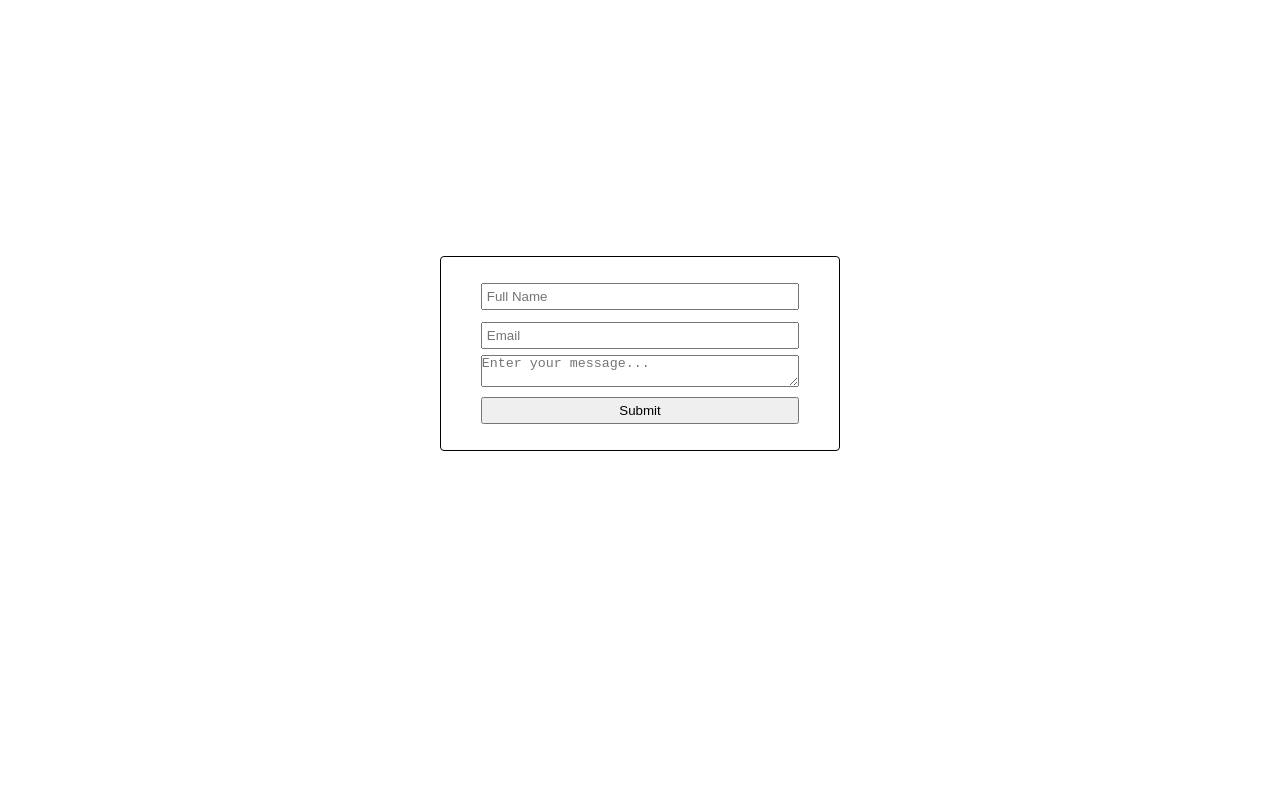
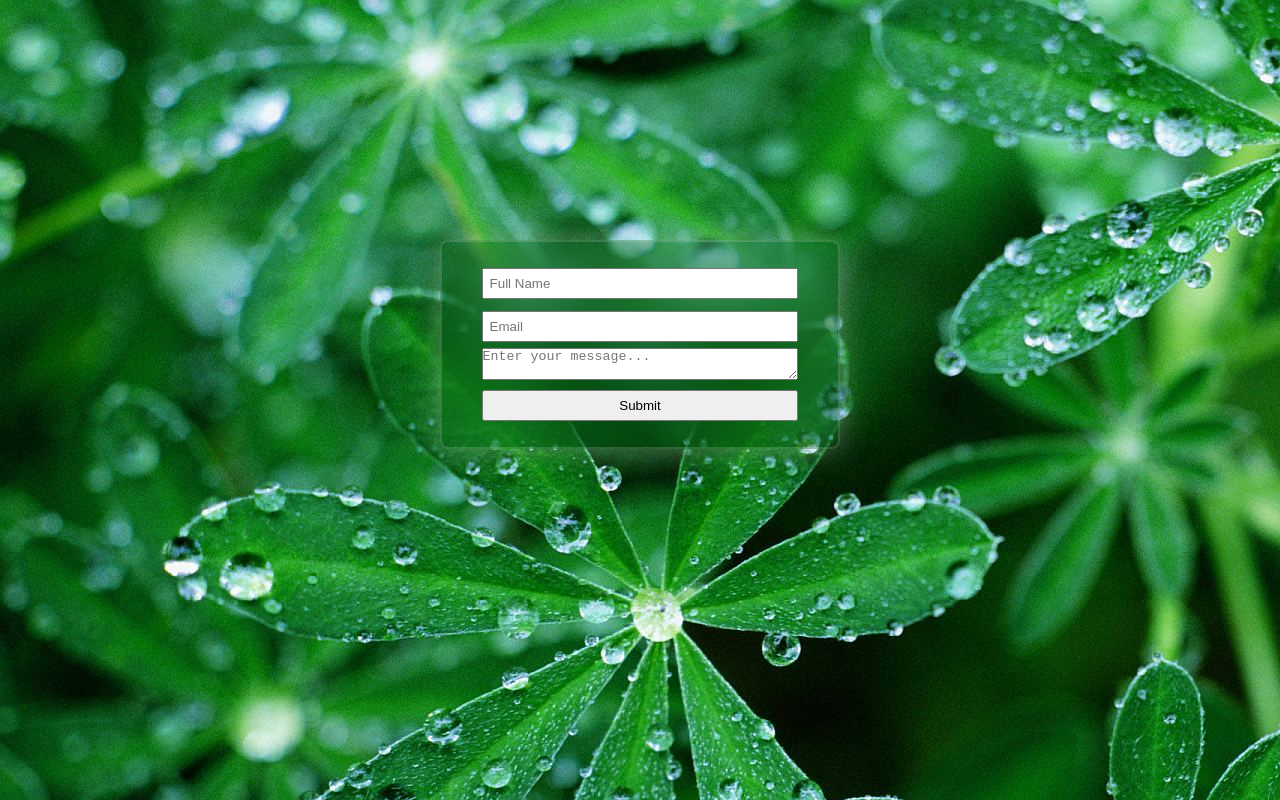
Before and after one commit to MahdiAtlas2004/repo, a plain HTML site: page ContactUs.html in a window 1280 px wide. Drawn offline with Linux system fonts and the light colour scheme.

Commit message:
contact us updated

```diff
--- a/ContactUs.html
+++ b/ContactUs.html
@@ -8,7 +8,7 @@
     <title>Repo</title>
 </head>
 
-<body>
+<body class="contact">
     <form action="#">
         <input type="text" name="name" placeholder="Full Name">
         <input type="email" name="email" placeholder="Email">
--- a/style.css
+++ b/style.css
@@ -61,19 +61,25 @@ a {
 }
 
 /* Contact Us */
+.contact {
+    background-image: url(assets/contact.jpg);
+}
 form {
     border: solid 1px black;
-    border-radius: 4px;
+    border-radius: 8px;
     margin: auto;
     width: 400px;
     text-align: center;
-    margin-top: 20%;
+    margin-top: 30vh;
     padding: 20px 0;
+    backdrop-filter: blur(30px);
+    box-shadow: 0px 0px 30px rgba(227, 228, 237, 0.37);
+    border: 2px solid rgba(225, 225, 225, 0.18)
 }
 form input {
     width: 80%;
     margin: 6px;
-    padding: 4px;
+    padding: 6px;
 }
 form textarea {
     width: 80%;
```
Also changed, not shown: assets/contact.jpg (added).
